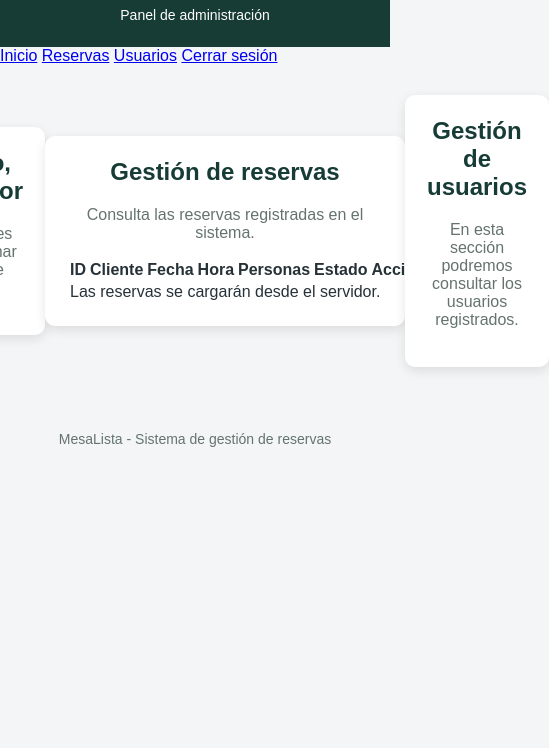
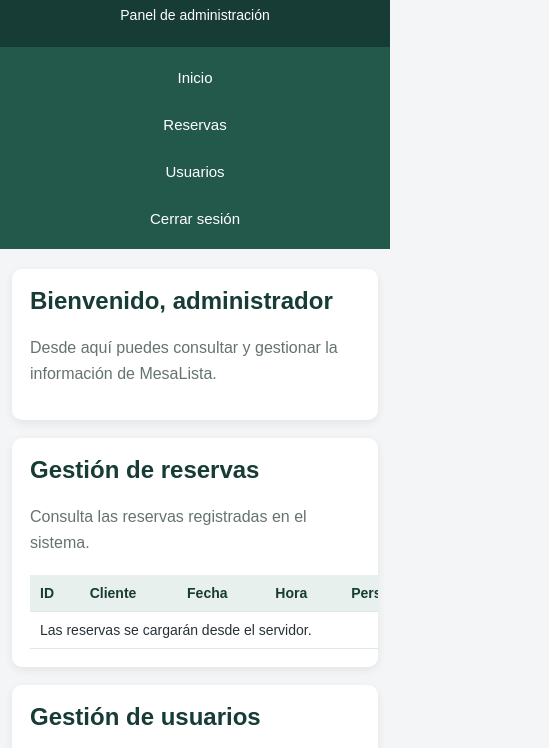
Before and after one commit to jmalvarez-del/MesaLista, a plain HTML site: page frontend/admin/admin-dashboard.html in a window 390 px wide. Shown: the part 61-809 px from the top of the page, 549 px wide, since content can reach past the window. Drawn offline with Linux system fonts and the light colour scheme.

Commit message:
Agregar estilos al panel de administrador

```diff
--- a/frontend/style.css
+++ b/frontend/style.css
@@ -130,3 +130,138 @@ footer {
         padding: 22px;
     }
 }
+
+/* ==============================
+   PANEL DE ADMINISTRADOR
+============================== */
+
+/* Menú de navegación */
+nav {
+    display: flex;
+    justify-content: center;
+    align-items: center;
+    flex-wrap: wrap;
+    gap: 10px;
+    background-color: #22594b;
+    padding: 15px 20px;
+}
+
+nav a {
+    color: white;
+    text-decoration: none;
+    padding: 10px 16px;
+    border-radius: 6px;
+    font-size: 15px;
+}
+
+nav a:hover {
+    background-color: #173b35;
+}
+
+/* Contenido del panel */
+main {
+    display: flex;
+    flex-direction: column;
+    gap: 25px;
+    width: 100%;
+    max-width: 1200px;
+    margin: 0 auto;
+    padding: 35px 20px;
+}
+
+/* Secciones del panel */
+main section {
+    width: 100%;
+    max-width: none;
+    padding: 25px;
+    border-radius: 10px;
+    background-color: white;
+    box-shadow: 0 3px 10px rgba(0, 0, 0, 0.07);
+}
+
+main section h2 {
+    text-align: left;
+    color: #173b35;
+    margin-top: 0;
+}
+
+main section > p {
+    text-align: left;
+    line-height: 1.6;
+}
+
+/* Tabla de reservas */
+table {
+    width: 100%;
+    border-collapse: collapse;
+    margin-top: 20px;
+    background-color: white;
+}
+
+th,
+td {
+    text-align: left;
+    padding: 14px 12px;
+    border-bottom: 1px solid #e0e7e4;
+}
+
+th {
+    background-color: #e7f0ec;
+    color: #173b35;
+    font-size: 14px;
+}
+
+td {
+    font-size: 14px;
+}
+
+tbody tr:hover {
+    background-color: #f3f8f5;
+}
+
+/* Permitir desplazamiento horizontal de tablas */
+#reservas {
+    overflow-x: auto;
+}
+
+/* Pie de página */
+footer {
+    margin-top: 20px;
+    background-color: #e7eeeb;
+    padding: 20px;
+}
+
+/* Diseño adaptable */
+@media (max-width: 600px) {
+    nav {
+        flex-direction: column;
+        align-items: stretch;
+        padding: 12px;
+    }
+
+    nav a {
+        text-align: center;
+    }
+
+    main {
+        padding: 20px 12px;
+        gap: 18px;
+    }
+
+    main section {
+        padding: 18px;
+    }
+
+    header h1 {
+        font-size: 30px;
+    }
+
+    table {
+        min-width: 650px;
+    }
+
+    th,
+    td {
+        padding: 10px;
+    }
+}
```
